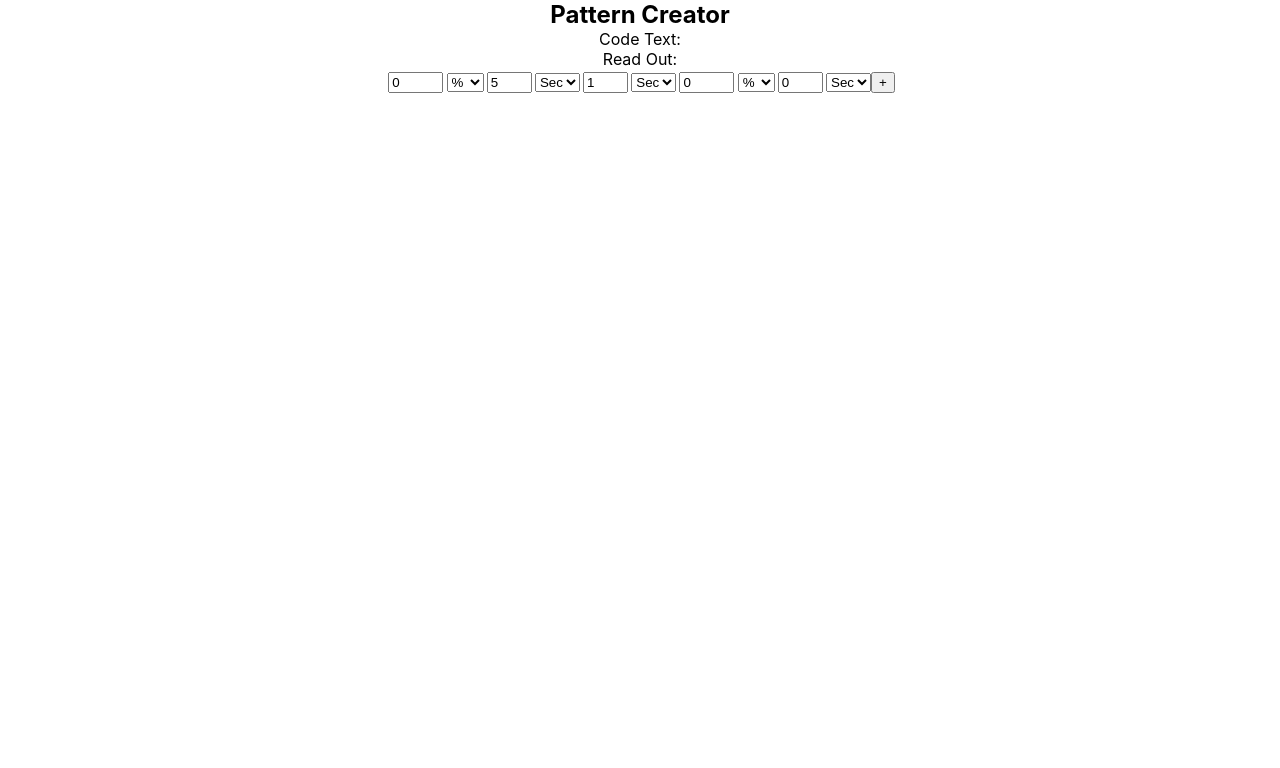
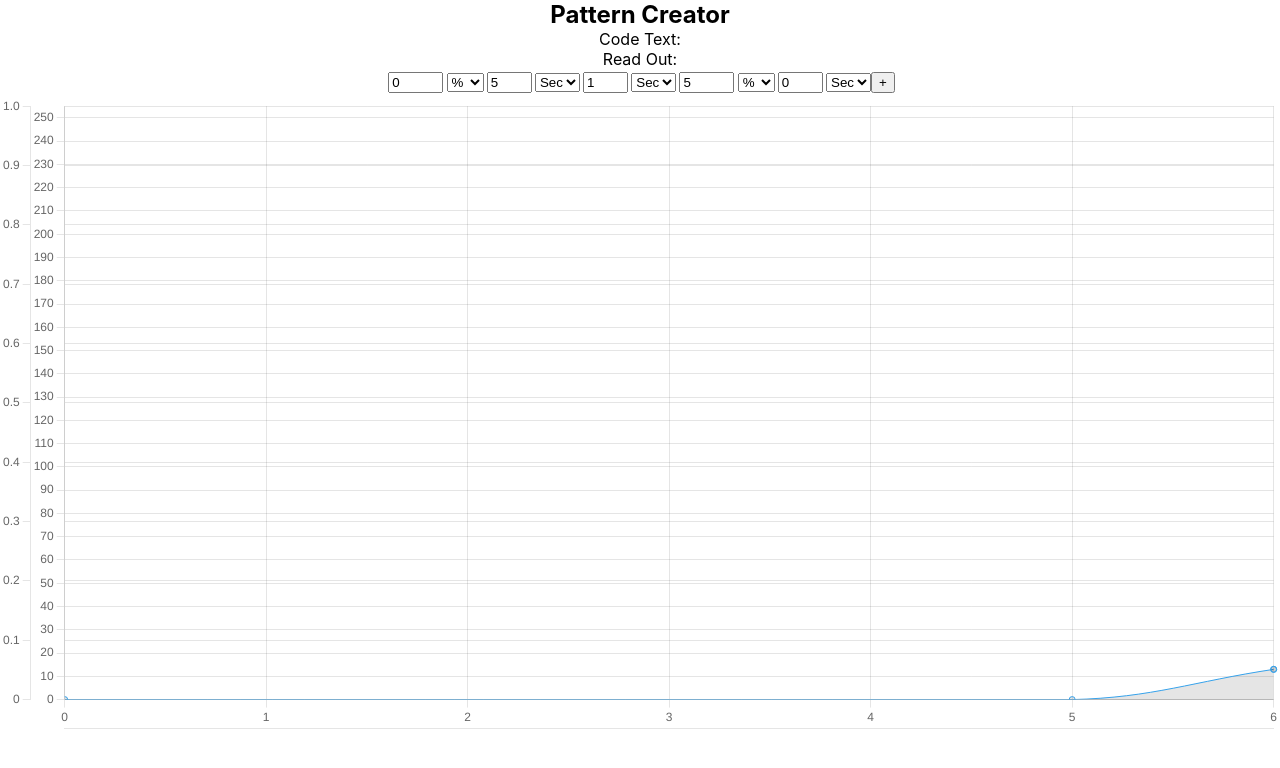
Before and after one commit to TheBoundBandit/Controller-Tools, a React (Create React App) app in the folder client/: page / in a window 1280 px wide. Shown: the top 768 px of the page. Built offline with nearby package versions, Linux system fonts and the light colour scheme.

Commit message:
Basic pattern working

```diff
--- a/client/package.json
+++ b/client/package.json
@@ -6,7 +6,9 @@
     "@testing-library/jest-dom": "^5.16.5",
     "@testing-library/react": "^13.4.0",
     "@testing-library/user-event": "^13.5.0",
+    "chart.js": "^4.1.2",
     "react": "^18.2.0",
+    "react-chartjs-2": "^5.2.0",
     "react-dom": "^18.2.0",
     "react-scripts": "5.0.1",
     "web-vitals": "^2.1.4"
--- a/client/src/App.css
+++ b/client/src/App.css
@@ -29,3 +29,14 @@ input.transition{
 input.speed[step='any']{
   max-width: 55px;
 }
+
+.chart-container{
+  width: 100%;
+  height: 10%;
+  display: flex;
+  align-items: center;
+}
+
+.chart-container canvas{
+  width: 90%;
+}
--- a/client/src/App.js
+++ b/client/src/App.js
@@ -1,9 +1,18 @@
 import React from 'react';
 import './App.css';
 
+import { Chart, LinearScale, CategoryScale, PointElement, LineElement, Filler } from 'chart.js';
+
 import PatternCreator from './pages/patternCreator';
 
+Chart.register(LinearScale);
+Chart.register(CategoryScale);
+Chart.register(PointElement);
+Chart.register(LineElement);
+Chart.register(Filler);
+
 function App() {
+
   return (
     <>
     <PatternCreator />
--- a/client/src/components/patternGraph.js
+++ b/client/src/components/patternGraph.js
@@ -1 +1,123 @@
-import React, { useState } from 'react';
+import React, { useEffect, useRef } from 'react';
+import { Line } from 'react-chartjs-2';
+
+export default function PatternGraph(props) {
+    console.log(props);
+    const chartRef = useRef(null);
+
+    useEffect(() => {
+        const chart = chartRef.current;
+
+        if (chart) {
+            console.log('CanvasRenderingContext2D', chart.ctx);
+            console.log('HTMLCanvasElement', chart.canvas);
+        }
+    }, []);
+
+    const options = {
+        scales: {
+            speed: {
+                type: 'linear',
+                axis: 'y',
+                min: 0,
+                max: 255,
+                ticks: {
+                    stepSize: 5
+                }
+            },
+            time: {
+                type: 'linear',
+                axis: 'x',
+                min: 0
+            }
+        },
+        elements: {
+            line: {
+                tension: 0.4
+            }
+        }
+    }
+
+    const data = {
+        //labels: dataArray.map(row => row.x),
+        datasets: [{
+            label: 'Speed',
+            data: [],
+            //borderColor: generateGradient(chartRef.current.ctx, chartRef.current.chartArea),
+            //backGroundColor:  generateGradient(chartRef.current.ctx, chartRef.current.chartArea, true),
+            fill: 'start',
+            //pointStyle: 'circle'
+            borderWidth: 1
+        }]
+    }
+
+    function readData() {
+        const dataList = props.entries;
+        let dataArray = [];
+        let seconds = 0;
+        let speed = 0;
+        for (let i = 0; i < dataList.length; i++) {
+            const entry = dataList[i];
+            let value = Number(entry.value)
+            if (entry.type === 'speed') {
+                if (entry.unit === '%') {
+                    value = Math.round(value * 2.55);
+                }
+                speed = value;
+            }
+            else {
+                seconds += value;
+                if (entry.type === 'transition') {
+                    continue;
+                }
+            }
+            dataArray.push({ x: seconds, y: speed });
+        }
+
+        const newData = {
+            //labels: dataArray.map(row => row.x),
+            datasets: [{
+                label: 'Speed',
+                data: dataArray,
+                borderColor: chartRef.current ? generateGradient(chartRef.current.ctx, chartRef.current.chartArea) : 'rgb(54, 162, 235)',
+                backGroundColor:  chartRef.current ? generateGradient(chartRef.current.ctx, chartRef.current.chartArea, true) : 'rgb(54, 162, 235, 0.5)',
+                fill: 'start',
+                //pointStyle: 'circle'
+                borderWidth: 1
+            }]
+        }
+        //console.log(dataArray);
+        return newData;
+    }
+
+    function generateGradient(ctx, chartArea, transparent = false) {
+        const chartWidth = chartArea.right - chartArea.left;
+        const chartHeight = chartArea.bottom - chartArea.top;
+        let width, height, gradient;
+        if (!gradient || width !== chartWidth || height !== chartHeight) {
+            // Create the gradient because this is either the first render
+            // or the size of the chart has changed
+            width = chartWidth;
+            height = chartHeight;
+            gradient = ctx.createLinearGradient(0, chartArea.bottom, 0, chartArea.top);
+            gradient = ctx.createLinearGradient(0, 1000, 0, 300);
+            if (transparent) {
+                gradient.addColorStop(0, 'rgb(54, 162, 235, 0.5)');
+                gradient.addColorStop(0.5, 'rgb(255, 205, 86, 0.5)');
+                gradient.addColorStop(1, 'rgb(255, 99, 132, 0.5)');
+            }
+            else {
+                gradient.addColorStop(0, 'rgb(54, 162, 235)');
+                gradient.addColorStop(0.5, 'rgb(255, 205, 86)');
+                gradient.addColorStop(1, 'rgb(255, 99, 132)');
+            }
+        }
+        return gradient;
+    }
+
+    return (
+        <div className='chart-container'>
+            <Line ref={chartRef} options={options} data={readData() ?? data} />
+        </div>
+    );
+}
--- a/client/src/pages/patternCreator.js
+++ b/client/src/pages/patternCreator.js
@@ -1,4 +1,6 @@
 import React, { useState } from 'react';
+import PatternGraph from '../components/patternGraph';
+
 
 export default function PatternCreator() {
     const [code, setCode] = useState({
@@ -22,7 +24,7 @@ export default function PatternCreator() {
     },
     {
         type: 'speed',
-        value: '0',
+        value: '5',
         unit: '%'
     },
     {
@@ -152,6 +154,7 @@ export default function PatternCreator() {
                 ))}
                 <button onClick={addSegment}>+</button>
             </form>
+            <PatternGraph entries={entry}/>
         </main>
     );
 }
```
Also changed, not shown: 1 other file (tests, documents, lock files or other folders).
